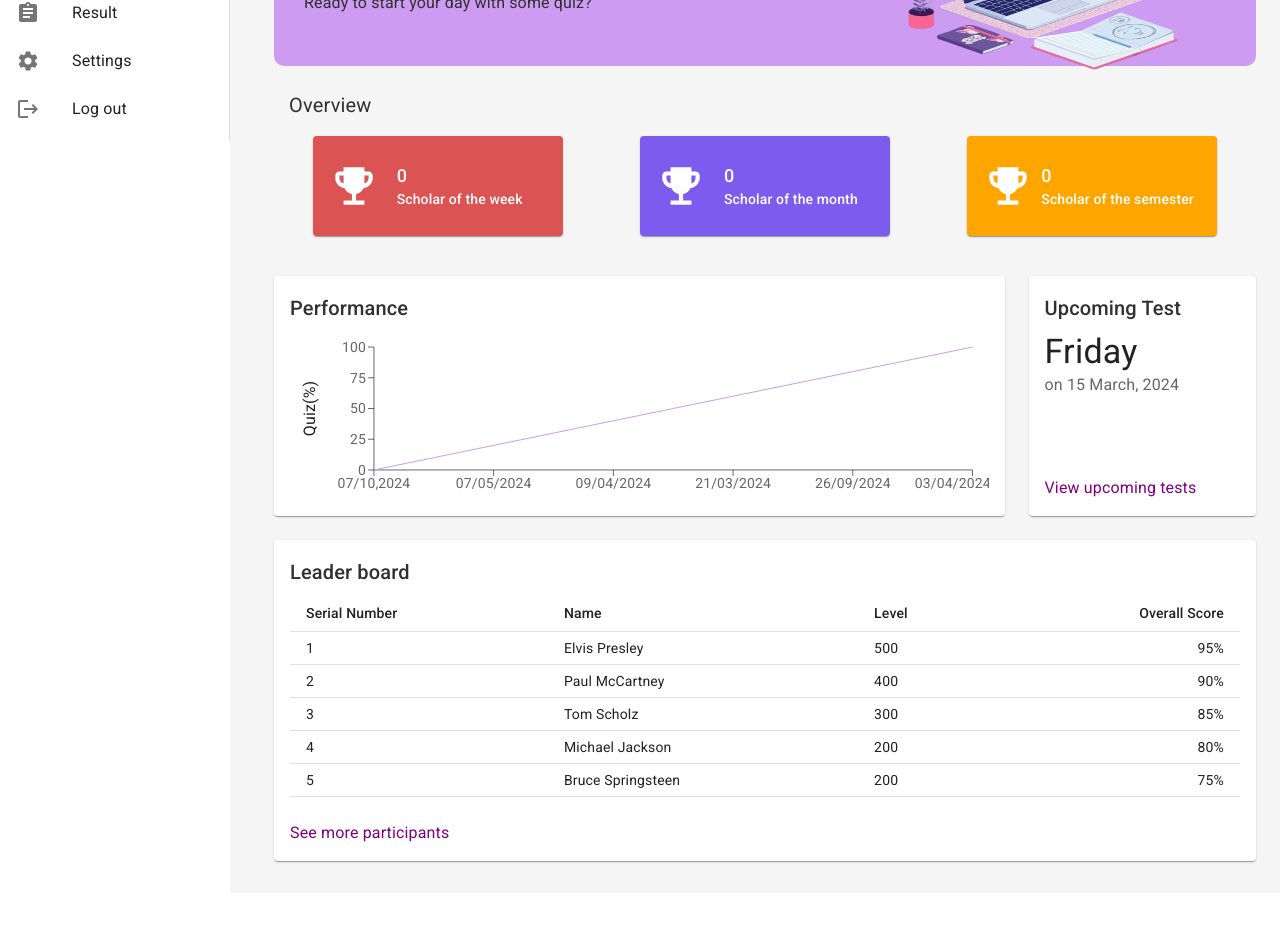
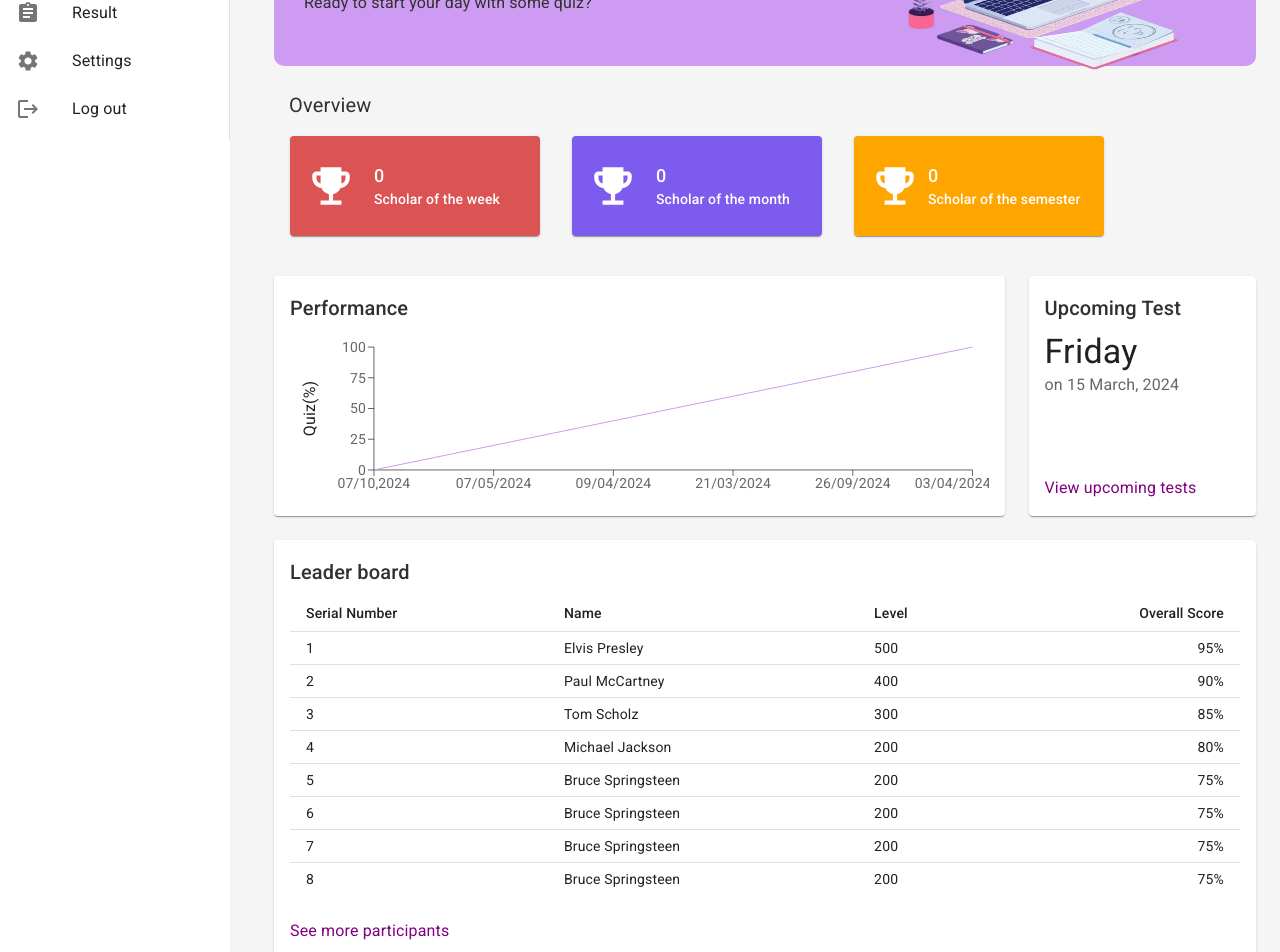
Before and after one commit to Fificode/nimelssa-quiz-app, a React (Vite) app: page /dashboard in a window 1280 px wide. Shown: the part 180-1132 px from the top of the page. Before the commit the page ends 1073 px from the top, so only its background shows below. Built offline with nearby package versions, Linux system fonts and the light colour scheme.

Commit message:
leader board scroll working

```diff
--- a/src/pages/dashboard/Dashboard.jsx
+++ b/src/pages/dashboard/Dashboard.jsx
@@ -94,10 +94,12 @@ export default function Dashboard({toggleDrawer, open}) {
   const location = useLocation();
   const [activeLink, setActiveLink] = useState('');
 
+  // Get location path for dashboard link
   useEffect(() => {
     setActiveLink(location.pathname);
   }, [location]);
 
+  // Dashboard link active
   const isActive = (path) => {
     return path === activeLink ? 'activeLink' : '';
   };
--- a/src/pages/dashboard/dashboardContent/DashboardContent.jsx
+++ b/src/pages/dashboard/dashboardContent/DashboardContent.jsx
@@ -50,13 +50,14 @@ const DashboardContent = ({open}) => {
           {/* Overview */}
           <Grid item xs={12}>
 <Typography sx={{color:"#303030", fontSize:'20px', marginLeft: '15px'}}>Overview</Typography>
-<Box sx={{display: 'flex', flexDirection: 'column', alignItems: 'center',flexWrap: 'wrap', '@media (min-width:600px)': {
-          flexDirection: 'row', justifyContent:'space-around',
-        },}}>
+<Box sx={{display: 'flex', flexDirection: 'column', alignItems: 'center', flexWrap: 'wrap', '@media (min-width:600px)': {
+          flexDirection: 'row',
+        }, }}>
 <Box>
 <Paper
                   sx={{
                     my: 2,
+                    mx: 2,
                     p: 2,
                     display: 'flex',
                     flexDirection: 'row',
@@ -81,6 +82,7 @@ const DashboardContent = ({open}) => {
   <Paper
                   sx={{
                     my: 2,
+                    mx: 2,
                     p: 2,
                     display: 'flex',
                     flexDirection: 'row',
@@ -105,6 +107,7 @@ const DashboardContent = ({open}) => {
   <Paper
                   sx={{
                     my: 2,
+                    mx: 2,
                     p: 2,
                     display: 'flex',
                     flexDirection: 'row',
--- a/src/pages/dashboard/dashboardContent/QuizList.jsx
+++ b/src/pages/dashboard/dashboardContent/QuizList.jsx
@@ -6,6 +6,11 @@ import TableCell from '@mui/material/TableCell';
 import TableHead from '@mui/material/TableHead';
 import TableRow from '@mui/material/TableRow';
 import Title from '../Title';
+import { TableContainer } from '@mui/material';
+
+
+
+
 
 // Generate Order Data
 function createData(id, serialNumber, name, level, score) {
@@ -42,6 +47,34 @@ const rows = [
    200,
     75,
   ),
+  createData(
+    5,
+   6,
+    'Bruce Springsteen',
+   200,
+    75,
+  ),
+  createData(
+    6,
+   7,
+    'Bruce Springsteen',
+   200,
+    75,
+  ),
+  createData(
+    7,
+   8,
+    'Bruce Springsteen',
+   200,
+    75,
+  ),
+  createData(
+    8,
+   9,
+    'Bruce Springsteen',
+   200,
+    75,
+  ),
 ];
 
 function preventDefault(event) {
@@ -49,9 +82,12 @@ function preventDefault(event) {
 }
 
 export default function QuizList() {
+
   return (
     <React.Fragment>
       <Title>Leader board</Title>
+      <TableContainer style={{ maxHeight: 300,
+      overflow: 'auto', }}>
       <Table size="small">
         <TableHead>
           <TableRow>
@@ -72,6 +108,7 @@ export default function QuizList() {
           ))}
         </TableBody>
       </Table>
+      </TableContainer>
       <Link href="#" onClick={preventDefault} sx={{ mt: 3, color: 'purple', textDecoration: 'none' }}>
         See more participants
       </Link>
```
